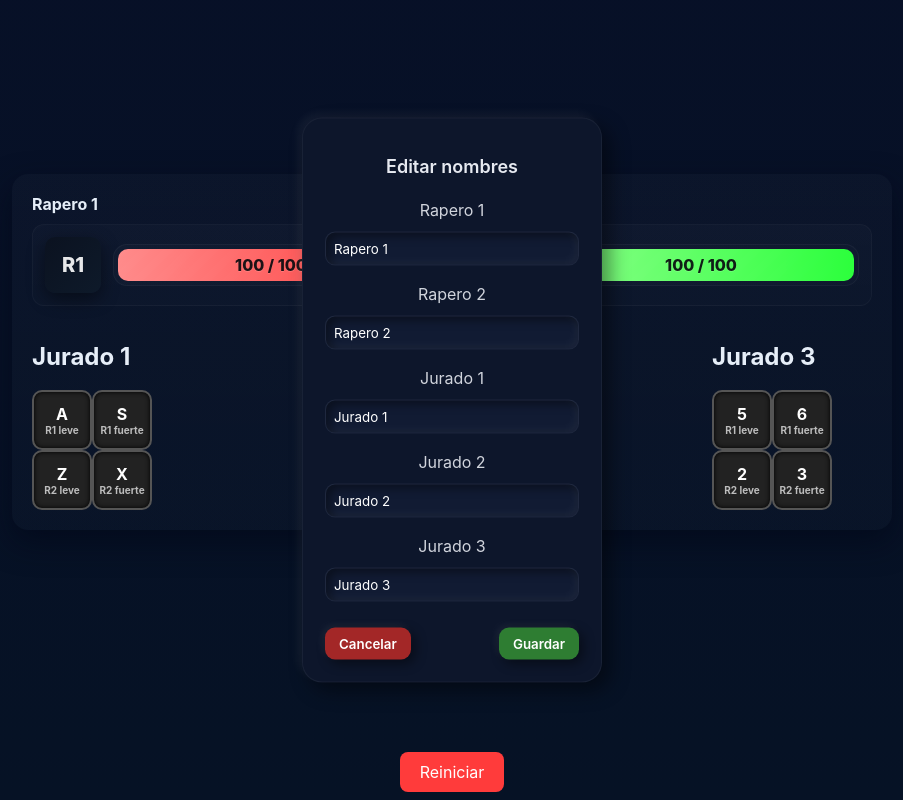
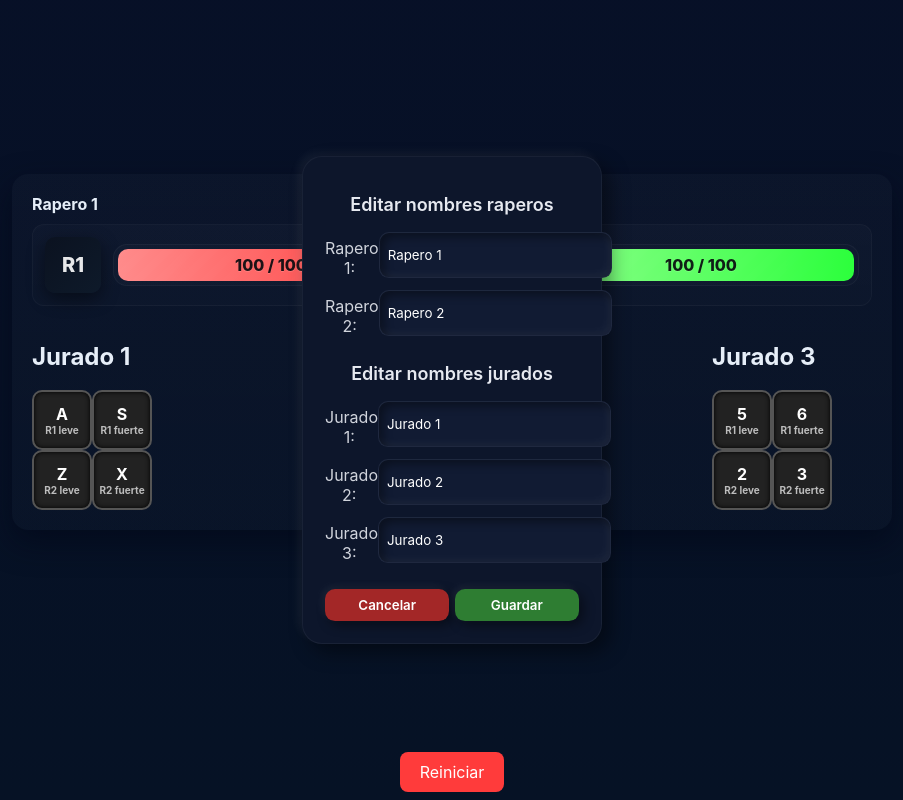
Before and after one commit to yeraxls/LifeBattleRap, a plain HTML site: page index.html in a window 1280 px wide. Both pictures are taken after a click on the button "Editar". Shown: the part 56-856 px from the top of the page, without its empty margins (188-1091 px from the left). Drawn offline with Linux system fonts and the light colour scheme.

Commit message:
Fomulario

```diff
--- a/index.html
+++ b/index.html
@@ -370,6 +370,7 @@
                 -3px -3px 8px rgba(255, 255, 255, 0.06);
 
             transition: 0.2s;
+            width: 49%;
         }
 
         .btn:hover {
@@ -470,22 +471,32 @@
             Editar
         </button>
         <div id="editForm" class="edit-center" hidden>
-            <h2>Editar nombres</h2>
+            <h2>Editar nombres raperos</h2>
+            <div style="display: flex;">
+                <label>Rapero 1:&nbsp;</label>
+                <input type="text" id="rapero1Input">
+            </div>
 
-            <label>Rapero 1</label>
-            <input type="text" id="rapero1Input">
+            <div style="display: flex;">
+                <label>Rapero 2:&nbsp;</label>
+                <input type="text" id="rapero2Input">
+            </div>
 
-            <label>Rapero 2</label>
-            <input type="text" id="rapero2Input">
+            <h2>Editar nombres jurados</h2>
+            <div style="display: flex;">
+                <label>Jurado 1:&nbsp;</label>
+                <input type="text" id="jurado1Input">
+            </div>
 
-            <label>Jurado 1</label>
-            <input type="text" id="jurado1Input">
+            <div style="display: flex;">
+                <label>Jurado 2:&nbsp;</label>
+                <input type="text" id="jurado2Input">
+            </div>
 
-            <label>Jurado 2</label>
-            <input type="text" id="jurado2Input">
-
-            <label>Jurado 3</label>
-            <input type="text" id="jurado3Input">
+            <div style="display: flex;">
+                <label>Jurado 3:&nbsp;</label>
+                <input type="text" id="jurado3Input">
+            </div>
 
             <div class="buttons">
                 <button id="cancelBtn" class="btn cancel">Cancelar</button>
@@ -495,6 +506,7 @@
 
     </div>
     <script>
+        var editFlag = false;
         const MAX_HEALTH = 100;
         const DAMAGE_VALUES = {
             light: 5,
@@ -556,6 +568,7 @@
         }
 
         window.addEventListener('keydown', (e) => {
+            if(editFlag) return;
             const key = e.key.toLowerCase();
             if (KEY_DIRECT[key]) {
                 const { player, dmg } = KEY_DIRECT[key];
@@ -565,11 +578,13 @@
 
         updateUI();
         document.addEventListener("keydown", (e) => {
+            if(editFlag) return;
             const key = document.getElementById(`key-${e.key}`);
             if (key) key.classList.add("active");
         });
 
         document.addEventListener("keyup", (e) => {
+            if(editFlag) return;
             const key = document.getElementById(`key-${e.key}`);
             if (key) key.classList.remove("active");
         });
@@ -593,6 +608,7 @@
         const editForm = document.getElementById('editForm');
         const editBtn = document.getElementById('editBtn');
         editBtn.addEventListener('click', () => {
+            editFlag = true;
             rapero1Input.value = rapero1Span.textContent;
             rapero2Input.value = rapero2Span.textContent;
             jurado1Input.value = jurado1Span.textContent;
@@ -607,6 +623,7 @@
         cancelBtn.addEventListener('click', () => {
             editForm.hidden = true;
             editBtn.hidden = false;
+            editFlag = false;
         });
         const saveBtn = document.getElementById('saveBtn');
         saveBtn.addEventListener('click', () => {
@@ -617,6 +634,7 @@
             jurado3Span.textContent = jurado3Input.value;
             editBtn.hidden = false;
             editForm.hidden = true;
+            editFlag = false;
         });
     </script>
 </body>
```
